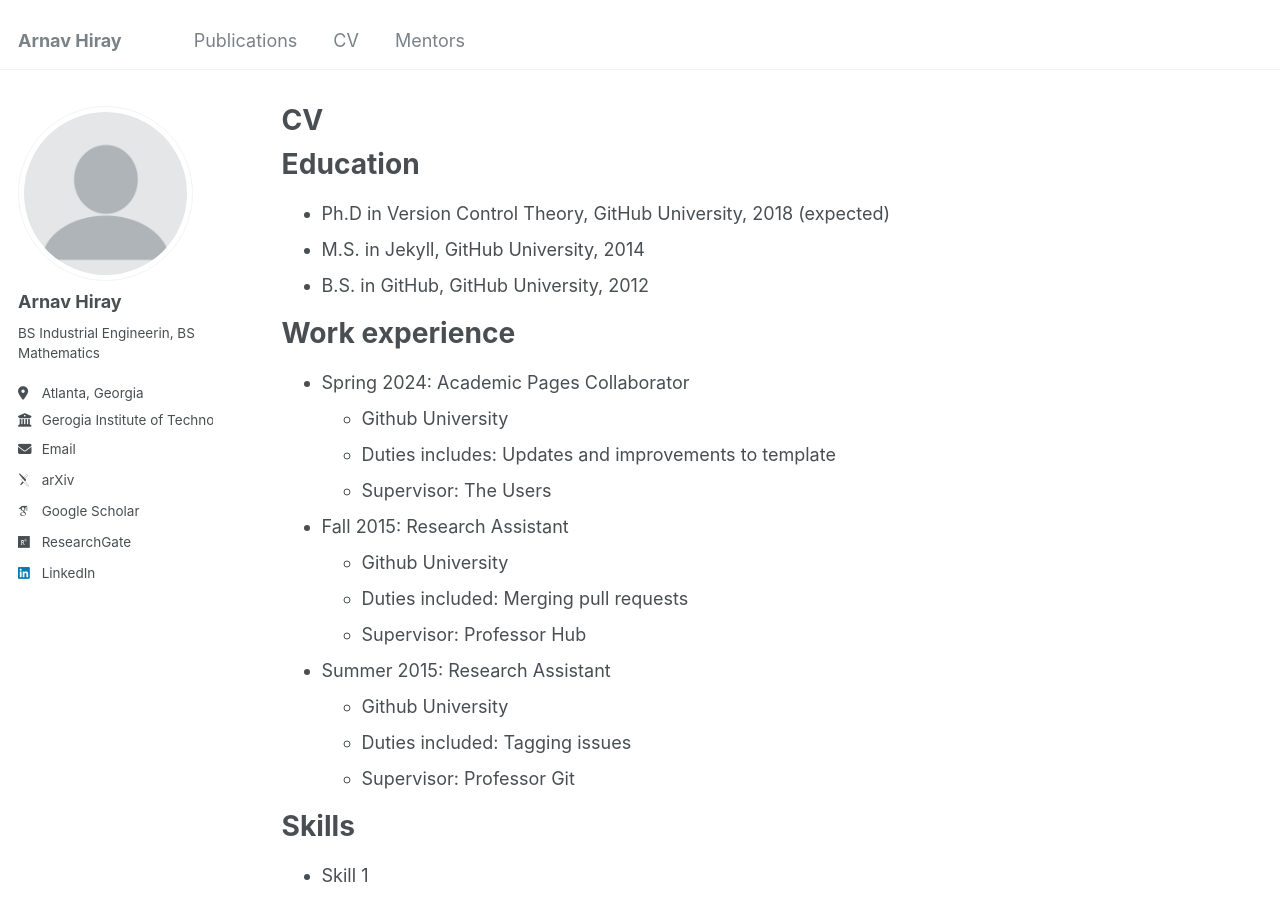
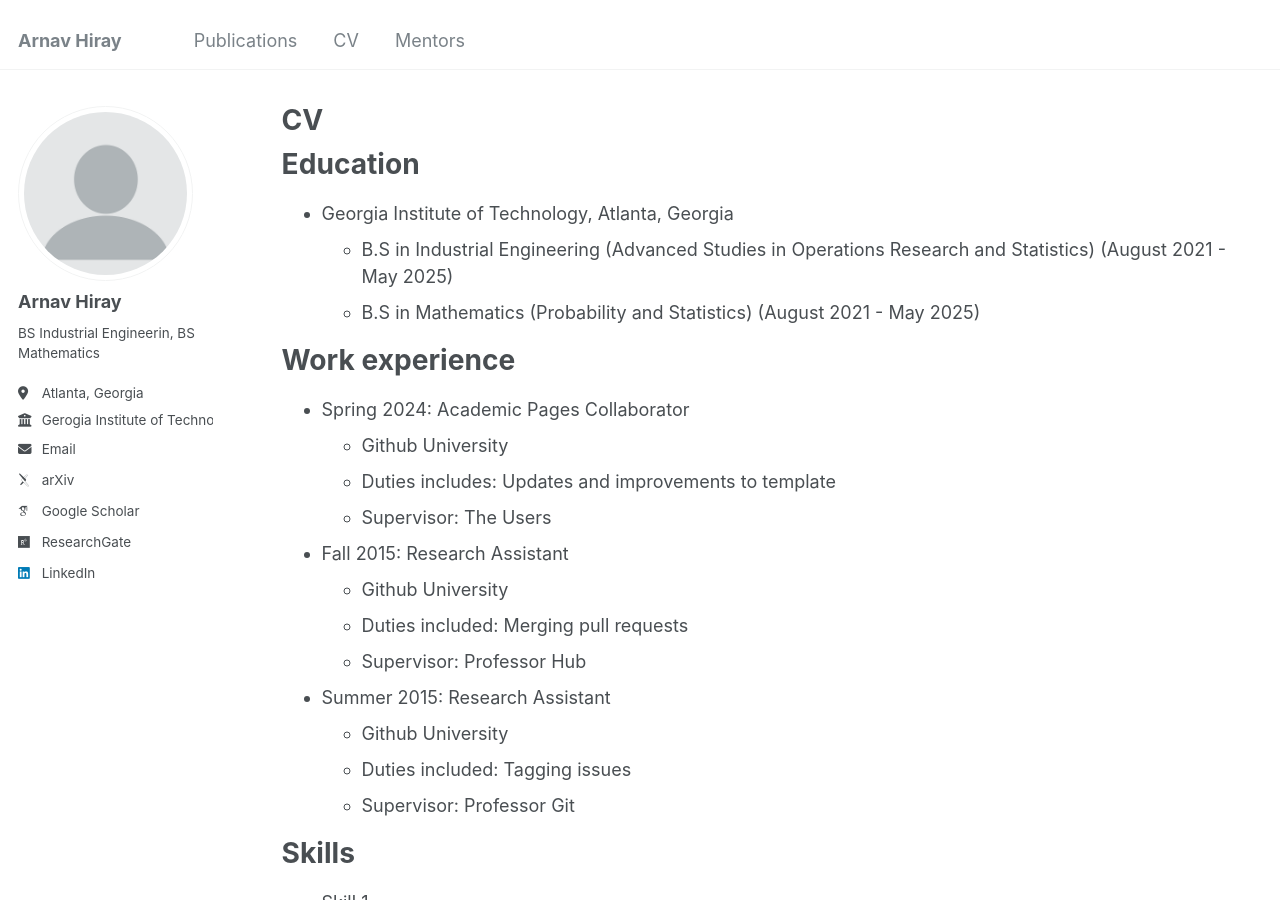
Before and after one commit to AHiray/AHiray.github.io, a Jekyll site: the page built from _pages/cv.md, in a window 1280 px wide and 900 px high. Built offline with Jekyll 4.4.1, drawn with Linux system fonts in a browser that asks for light colours; some web fonts are replaced.

Commit message:
Update cv.md

```diff
--- a/_pages/cv.md
+++ b/_pages/cv.md
@@ -11,9 +11,9 @@ redirect_from:
 
 Education
 ======
-* Ph.D in Version Control Theory, GitHub University, 2018 (expected)
-* M.S. in Jekyll, GitHub University, 2014
-* B.S. in GitHub, GitHub University, 2012
+* Georgia Institute of Technology, Atlanta, Georgia
+  * B.S in Industrial Engineering (Advanced Studies in Operations Research and Statistics) (August 2021 - May 2025)
+  * B.S in Mathematics (Probability and Statistics)                                        (August 2021 - May 2025)
 
 Work experience
 ======
```
